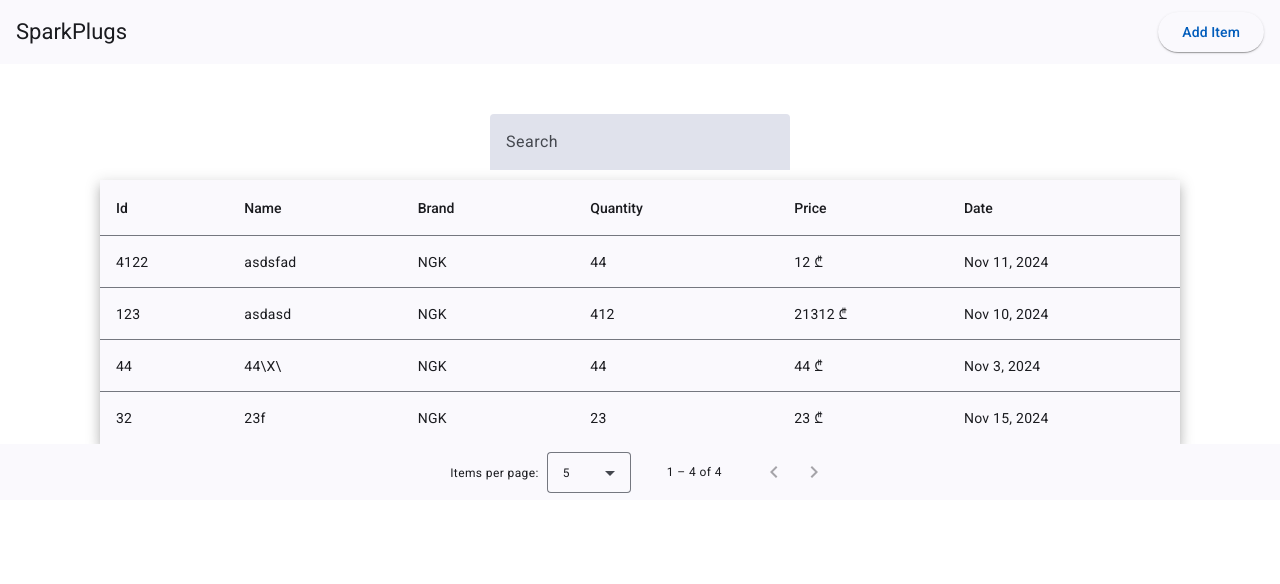
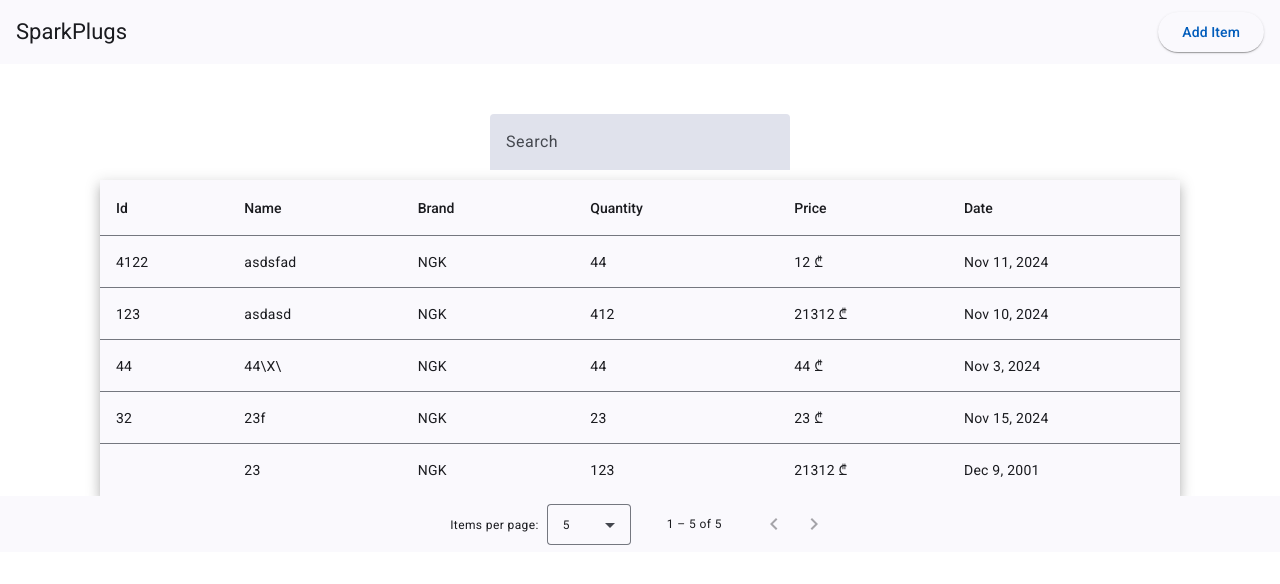
Before and after one commit to irakliTSKH/my-shop, an Angular app: page / in a window 1280 px wide. Shown: the top 584 px of the page. Built offline with nearby package versions, Linux system fonts and the light colour scheme; data requests are answered from the project's data file.

Commit message:
check: check3

```diff
--- a/db.json
+++ b/db.json
@@ -25,12 +25,20 @@
       "date": "2024-11-03T20:00:00.000Z"
     },
     {
-      "id": 32,
+      "id": "32",
       "brand": "NGK",
       "name": "23f",
       "price": 23,
       "quantity": 23,
       "date": "2024-11-15T20:00:00.000Z"
+    },
+    {
+      "id": null,
+      "brand": "NGK",
+      "name": "23",
+      "price": 21312,
+      "quantity": 123,
+      "date": "2001-12-09T20:00:00.000Z"
     }
   ]
 }
--- a/src/app/components/data-table/data-table.component.ts
+++ b/src/app/components/data-table/data-table.component.ts
@@ -38,8 +38,6 @@ export class DataTableComponent implements OnInit {
       }
     })
   }
-
-
   applyFilter(event: Event) {
     const filterValue = (event.target as HTMLInputElement).value;
     this.dataSource.filter = filterValue.trim().toLowerCase();
```
